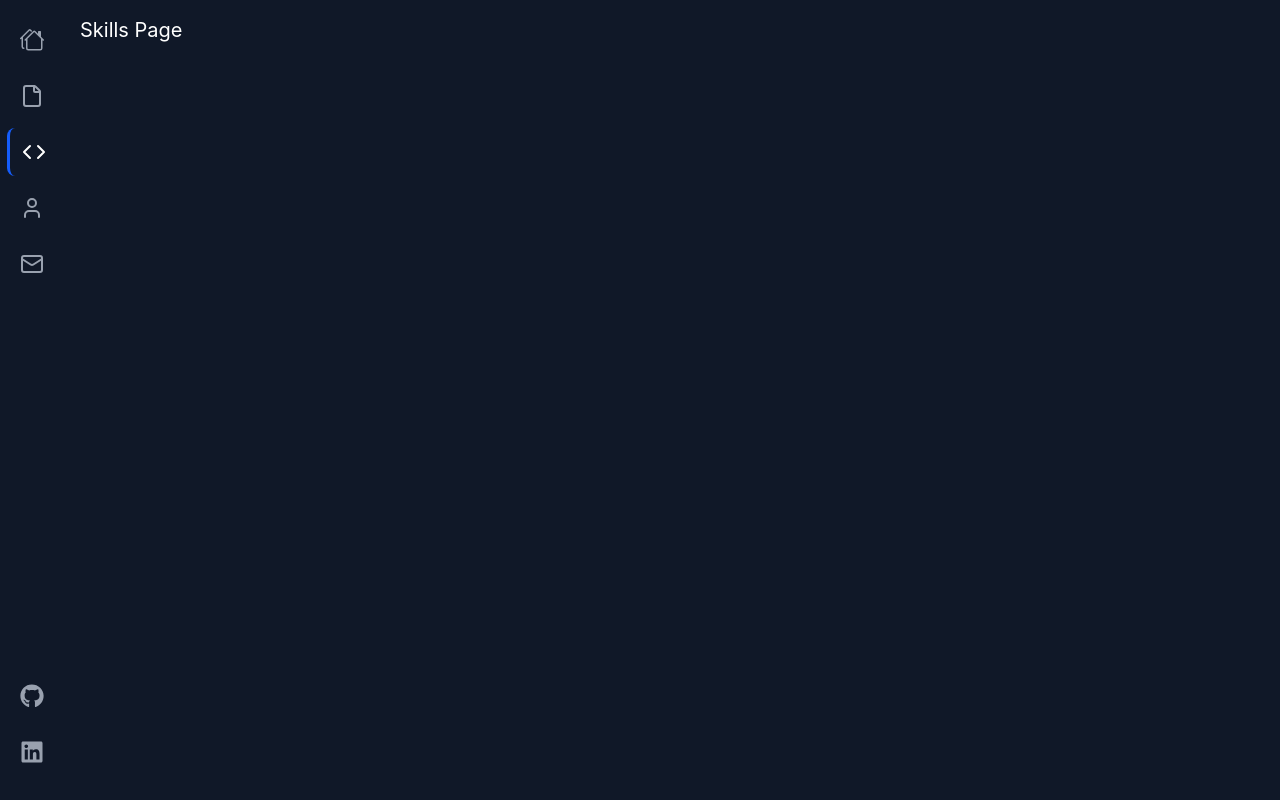
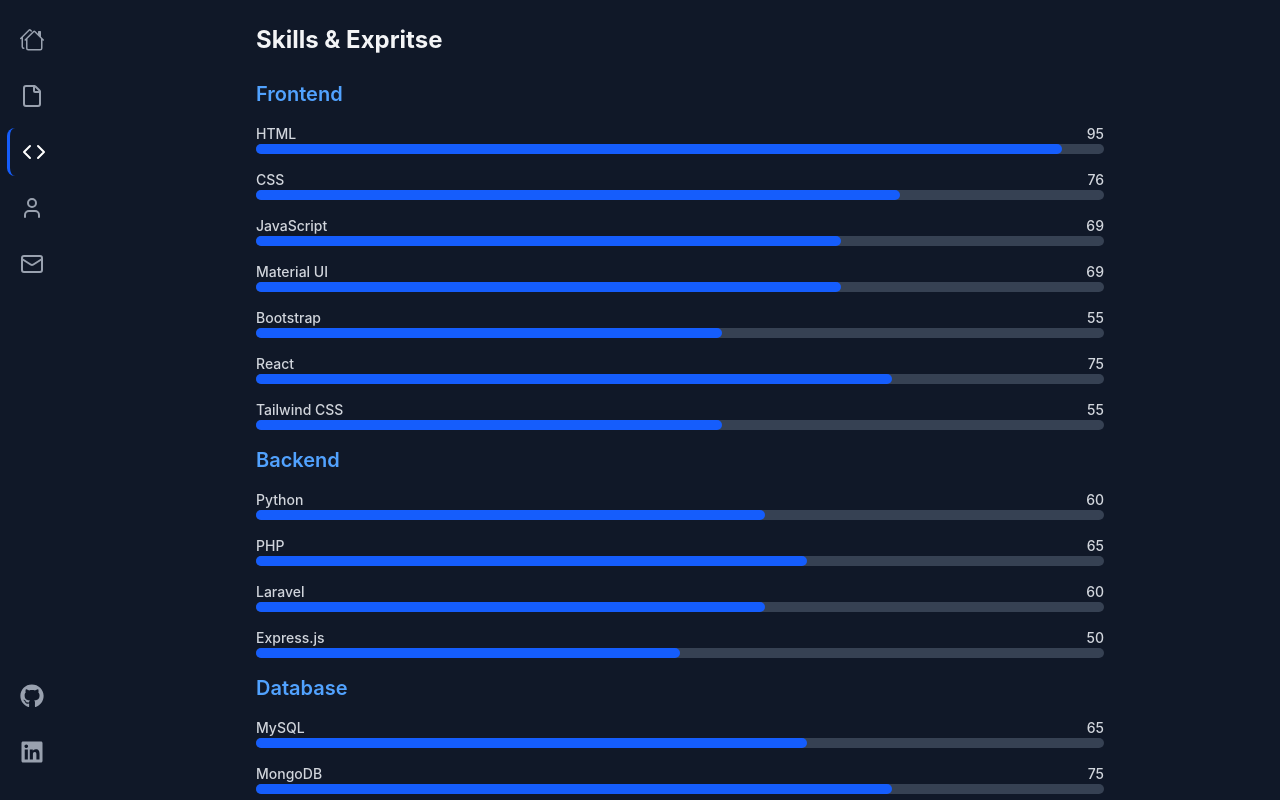
Before and after one commit to omar-zguit-hub/my-website, a React (Vite) app: page /skills in a window 1280 px wide. Built offline with nearby package versions, Linux system fonts and the light colour scheme.

Commit message:
create skills page with categorized technical skills and proficiency levels

```diff
--- a/src/App.jsx
+++ b/src/App.jsx
@@ -12,17 +12,20 @@ import Contact from "./pages/Contact";
 
 function App() {
   return (
-    <div className="flex bg-gray-900 h-screen text-white">
+    <div className="flex bg-gray-900 h-screen text-white overflow-hidden">
+      <aside className="w-20 shrink-0">
         <Sidebar />
+      </aside>
       {/* <Explorer /> */}
       <Routes>
+        <Route element={<Content />}>
           <Route path="/" element={<Home />} />
           <Route path="/projects" element={<Projects />} />
           <Route path="/skills" element={<Skills />} />
           <Route path="/about" element={<About />} />
           <Route path="/contact" element={<Contact />} />
+        </Route>
       </Routes>
-      <Content />
     </div>
   );
 }
--- a/src/components/Content.jsx
+++ b/src/components/Content.jsx
@@ -4,24 +4,18 @@ import { Outlet } from "react-router-dom";
 function Content() {
   const contentVariants = {
     hidden: { opacity: 0, x: -20 },
-    visible: { opacity: 1, x: 20 },
+    visible: { opacity: 1, x: 0 },
   };
-  const renderPages = () => {
-    return (
-      <div className="grid grid-cols-1 md:grid-cols-2 gap-2 p-6">
-        <Outlet />
-      </div>
-    );
-  };
+
   return (
-    <motion.div
+    <motion.main
       initial="hidden"
       animate="visible"
       variants={contentVariants}
-      className="flex-1 overflow-auto bg-gray-900 text-gray-100"
+      className="flex-1 min-w-0 min-h-0 overflow-y-auto bg-gray-900 text-gray-100"
     >
-      {renderPages()}
-    </motion.div>
+      <Outlet />
+    </motion.main>
   );
 }
 
--- /dev/null
+++ b/src/data/projects.js
@@ -0,0 +1,48 @@
+export const projects = [
+  {
+    title: "Student Housing Platform",
+    description:
+      "A full-stack web platform that connects students with property owners to simplify the search and rental of student accommodation.",
+    technologies: [
+      "React",
+      "Laravel",
+      "MySQL",
+      "Redux Toolkit",
+      "Tailwind CSS",
+      "Sanctum",
+    ],
+    githubUrl: "https://github.com/yourusername/student-housing-platform",
+    liveUrl: "https://student-housing-demo.com",
+    image: "https://images.unsplash.com/photo-1560185008-b033106af5c3",
+  },
+
+  {
+    title: "Developer Portfolio",
+    description:
+      "A modern interactive developer portfolio inspired by Visual Studio, showcasing projects, skills, experience, and contact information.",
+    technologies: ["React", "Vite", "Tailwind CSS", "Motion", "React Icons"],
+    githubUrl: "https://github.com/omar-zguit-hub/my-website",
+    liveUrl: "https://your-portfolio.com",
+    image: "https://images.unsplash.com/photo-1461749280684-dccba630e2f6",
+  },
+
+  {
+    title: "E-Commerce Platform",
+    description:
+      "A full-stack e-commerce application for browsing products, managing a shopping cart, placing orders, and managing products through an administration interface.",
+    technologies: ["React", "Laravel", "MySQL", "REST API", "Tailwind CSS"],
+    githubUrl: "https://github.com/yourusername/ecommerce-platform",
+    liveUrl: "https://your-ecommerce-demo.com",
+    image: "https://images.unsplash.com/photo-1556742049-0cfed4f6a45d",
+  },
+
+  {
+    title: "Task Management Application",
+    description:
+      "A responsive task management application that allows users to create, organize, update, and track tasks through an intuitive interface.",
+    technologies: ["React", "Node.js", "Express", "MongoDB", "Tailwind CSS"],
+    githubUrl: "https://github.com/yourusername/task-management",
+    liveUrl: "https://your-task-app.com",
+    image: "https://images.unsplash.com/photo-1484480974693-6ca0a78fb36b",
+  },
+];
--- /dev/null
+++ b/src/data/skills.js
@@ -0,0 +1,44 @@
+export const skills = [
+  {
+    category: "Frontend",
+    items: [
+      { name: "HTML", level: 95 },
+      { name: "CSS", level: 76 },
+      { name: "JavaScript", level: 69 },
+      { name: "Material UI", level: 69 },
+      { name: "Bootstrap", level: 55 },
+      { name: "React", level: 75 },
+      { name: "Tailwind CSS", level: 55 },
+    ],
+  },
+
+  {
+    category: "Backend",
+    items: [
+      { name: "Python", level: 60 },
+      { name: "PHP", level: 65 },
+      { name: "Laravel", level: 60 },
+      { name: "Express.js", level: 50 },
+    ],
+  },
+
+  {
+    category: "Database",
+    items: [
+      { name: "MySQL", level: 65 },
+      { name: "MongoDB", level: 75 },
+    ],
+  },
+
+  {
+    category: "Tools & Platforms",
+    items: [
+      { name: "VS Code", level: 85 },
+      { name: "Git", level: 65 },
+      { name: "GitHub", level: 65 },
+      { name: "Postman", level: 55 },
+      { name: "Docker", level: 40 },
+      { name: "WordPress", level: 40 },
+    ],
+  },
+];
--- a/src/pages/Skills.jsx
+++ b/src/pages/Skills.jsx
@@ -1,9 +1,52 @@
+import { motion } from "motion/react";
+import { skills } from "../data/skills";
 function Skills() {
   return (
-    <div className="p-4">
-        <h1 className="text-xl">Skills Page</h1>
+    <div className="p-6 max-w-4xl mx-auto">
+      <motion.h2
+        initial={{ opacity: 0, y: -20 }}
+        animate={{ opacity: 1, y: 0 }}
+        className="text-2xl font-bold mb-6"
+      >
+        Skills & Expritse
+      </motion.h2>
+
+      {skills.map((skill, index) => (
+        <motion.div key={index}>
+          <h3 className="text-xl font-semibold mb-4 text-blue-400 ">
+            {skill.category}
+          </h3>
+          <div className="space-y-4">
+            {skill.items.map((s, i) => (
+              <div className="mb-4" key={i}>
+                <div className="flex justify-between">
+                  <span className="text-sm font-medium text-gray-300">
+                    {s.name}
+                  </span>
+                  <span className="text-sm font-medium text-gray-300">
+                    {s.level}
+                  </span>
+                </div>
+                <motion.div
+                  initial={{ width: 0 }}
+                  animate={{ width: "100%" }}
+                  transition={{ duration: 0.5, delay: i * 0.1 }}
+                  className="h-2.5 bg-gray-700 rounded-full"
+                >
+                  <motion.div
+                    initial={{ width: 0 }}
+                    animate={{ width: `${s.level}%` }}
+                    transition={{ duration: 0.5, delay: i * 0.1 }}
+                    className="h-2.5 bg-blue-600 rounded-full"
+                  />
+                </motion.div>
+              </div>
+            ))}
+          </div>
+        </motion.div>
+      ))}
     </div>
-  )
+  );
 }
 
-export default Skills
+export default Skills;
```
Lines whose indentation alone changed are shown as unchanged.
